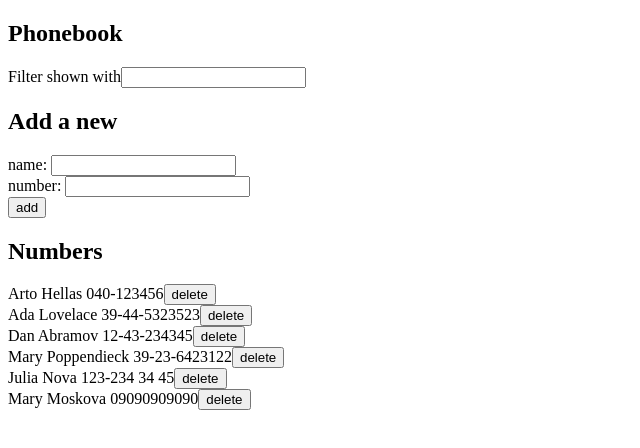
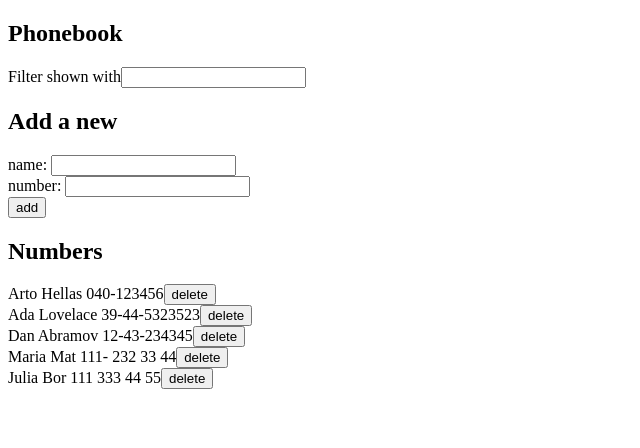
Before and after one commit to phd-eeengineer/fullStackOpen2020, a React (Create React App) app in the folder part2/phonebook/: page / in a window 1280 px wide. Shown: the top 448 px of the page, without its empty margins (0-640 px from the left). Built offline with nearby package versions, Linux system fonts and the light colour scheme; data requests are answered from the project's data file.

Commit message:
Ex 2.20 added

```diff
--- a/part2/phonebook/db.json
+++ b/part2/phonebook/db.json
@@ -16,19 +16,14 @@
       "id": 3
     },
     {
-      "name": "Mary Poppendieck",
-      "number": "39-23-6423122",
-      "id": 4
+      "name": "Maria Mat",
+      "number": "111- 232 33 44",
+      "id": 9
     },
     {
-      "name": "Julia Nova",
-      "number": "123-234 34 45",
-      "id": 8
-    },
-    {
-      "name": "Mary Moskova",
-      "number": "09090909090",
-      "id": 9
+      "name": "Julia Bor",
+      "number": "111 333 44 55",
+      "id": 10
     }
   ]
 }
--- a/part2/phonebook/src/App.js
+++ b/part2/phonebook/src/App.js
@@ -9,7 +9,8 @@ const App = () => {
   const [ newNumber, setNewNumber ] = useState('')
   const [ searchResult, setSearchResult ] = useState('')
   const [ persons, setPersons ] = useState([])
-  const [ message, setMessage ] = useState(null)
+  const [ successMessage, setSuccessMessage ] = useState(null)
+  const [ errorMessage, setErrorMessage ] = useState(null)
 
 
   useEffect(() => {
@@ -44,6 +45,8 @@ const App = () => {
             if (error.response) {
               console.log("Add Person: ", error.response.data)
             }
+            setErrorMessage(`Information of ${changedPerson.name} has already been removed from the server`)
+            setTimeout(() => {setErrorMessage(null)}, 5000)
          })
       }
     } else {
@@ -56,13 +59,17 @@ const App = () => {
         .create(personObject)
         .then(responseData => {
           setPersons(persons.concat(responseData))
-          setMessage(`Added ${newName}`)
-          console.log("mes: ",message)
-          setTimeout(() => {setMessage(null)}, 3000)
+          setSuccessMessage(`Added ${newName}`)
+          setTimeout(() => {setSuccessMessage(null)}, 3000)
           setNewName('')
           setNewNumber('')
           console.log(responseData)
         })
+        .catch(error => {
+          if (error.response) {
+            console.log("Add Person: ", error.response.data)
+          }
+       })
     }
   }
 
@@ -100,17 +107,30 @@ const App = () => {
       return null
     }
 
-    return (
-      <div className="succes">
-        {message}
-      </div>
-    )
+    if(successMessage !== null){
+      return (
+        <div className="succes">
+          {successMessage}
+        </div>
+      )
+    }
+
+    if(errorMessage !== null){
+      return (
+        <div className="error">
+          {errorMessage}
+        </div>
+      )
+    }
+
   }
 
   return (
     <div>
       <h2>Phonebook</h2>
-      <Notification message={message} />
+      <Notification message={successMessage}/>
+      <Notification message={errorMessage}/>
+
       <Filter searchResult = {searchResult}
               handleSearch = {handleSearch}/>
 
--- a/part2/phonebook/src/index.css
+++ b/part2/phonebook/src/index.css
@@ -1,17 +1,3 @@
-/* body {
-  margin: 0;
-  font-family: -apple-system, BlinkMacSystemFont, 'Segoe UI', 'Roboto', 'Oxygen',
-    'Ubuntu', 'Cantarell', 'Fira Sans', 'Droid Sans', 'Helvetica Neue',
-    sans-serif;
-  -webkit-font-smoothing: antialiased;
-  -moz-osx-font-smoothing: grayscale;
-}
-
-code {
-  font-family: source-code-pro, Menlo, Monaco, Consolas, 'Courier New',
-    monospace;
-} */
-
 .succes {
   color: green;
   background: lightgrey;
@@ -21,3 +7,13 @@ code {
   padding: 10px;
   margin-bottom: 10px;
 }
+
+.error {
+  color: red;
+  background: lightgrey;
+  font-size: 20px;
+  border-style: solid;
+  border-radius: 5px;
+  padding: 10px;
+  margin-bottom: 10px;
+}
```
